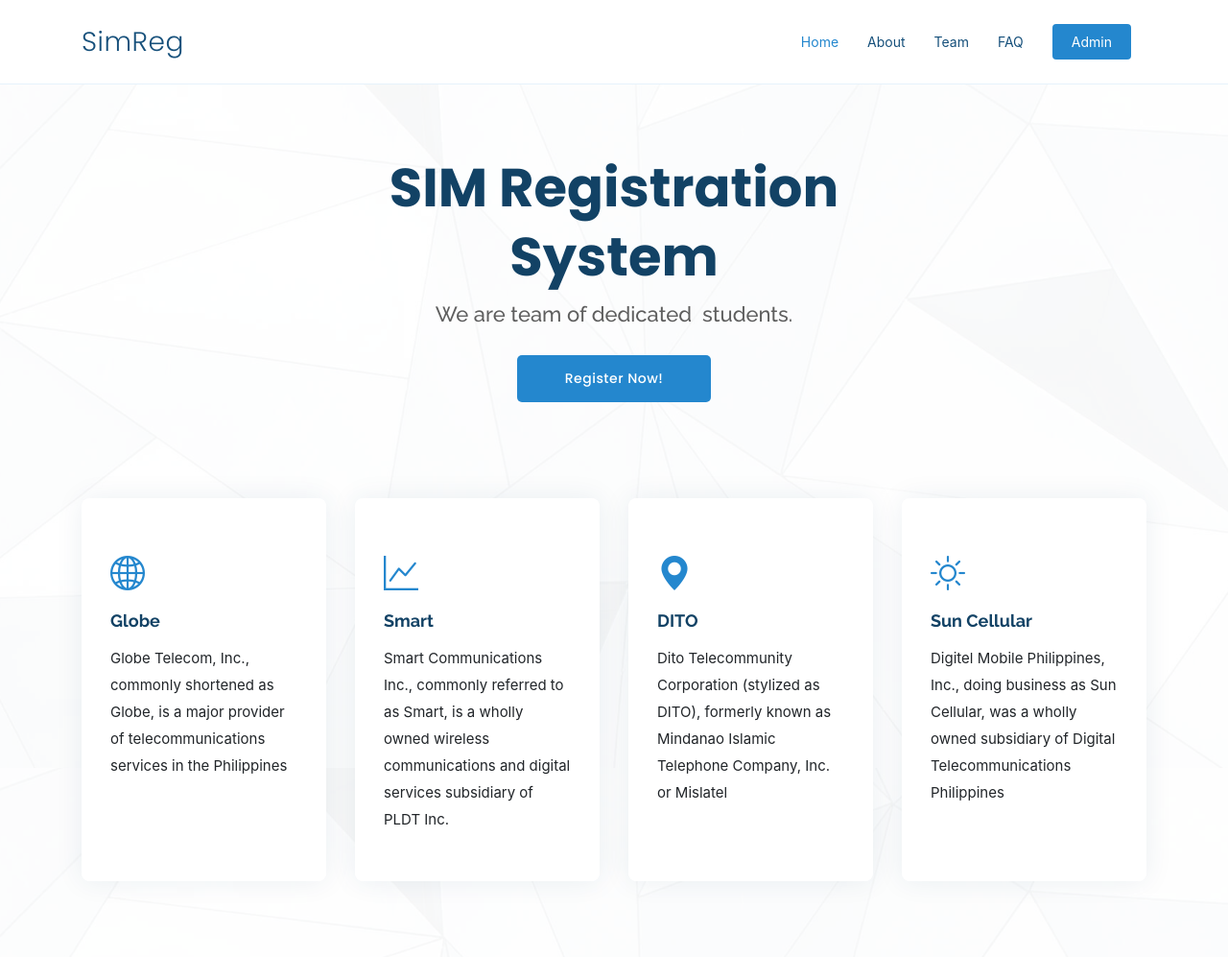
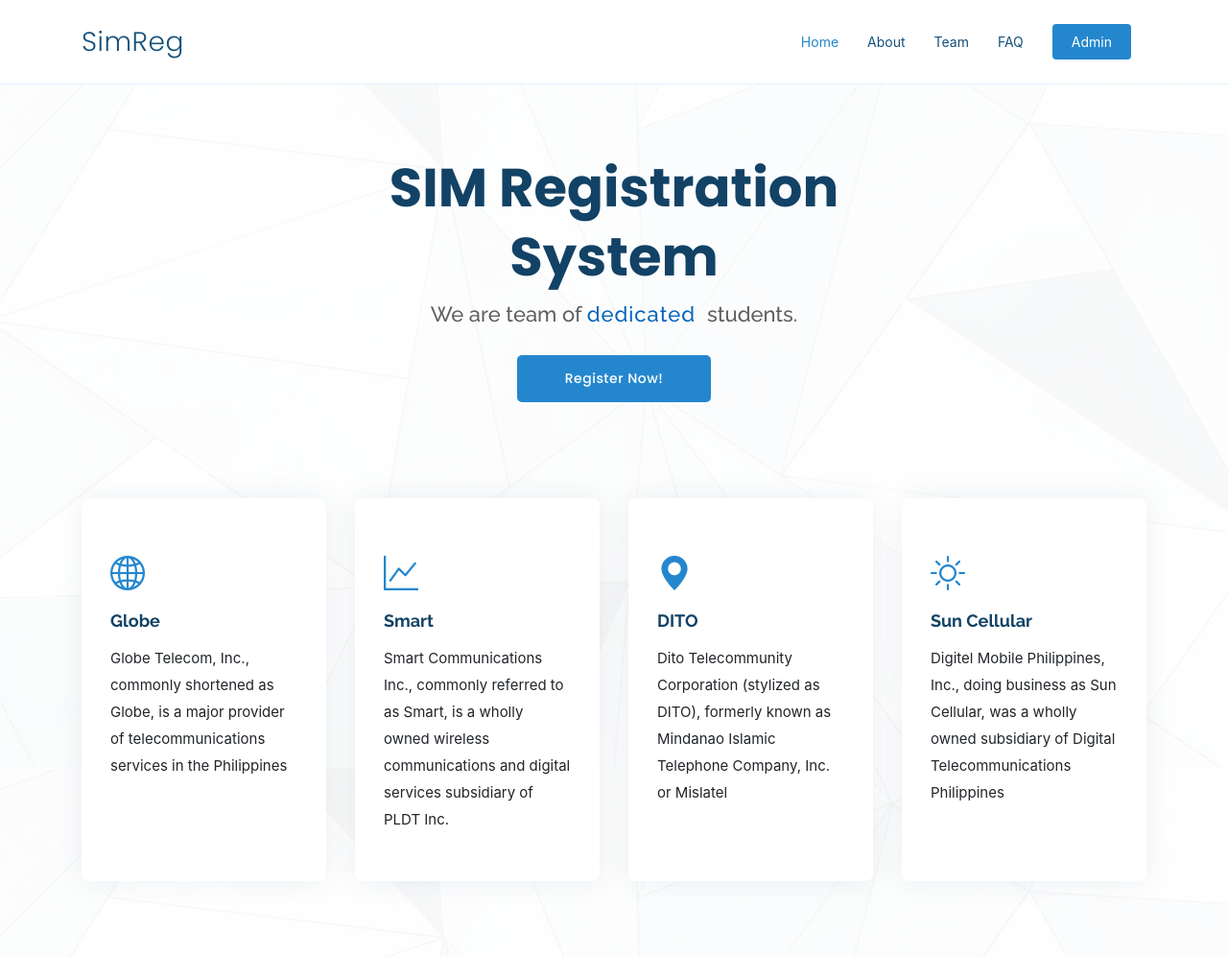
Before and after one commit to johnlouie09/simreg-project, a PHP site: page /index.php in a window 1280 px wide. Shown: the top 997 px of the page at 96% size. Run offline with PHP 8.4, Linux system fonts and the light colour scheme.

Commit message:
adding color on typing text

```diff
--- a/assets/css/style.css
+++ b/assets/css/style.css
@@ -435,6 +435,11 @@
   color: #5e5e5e;
   margin: 10px 0 0 0;
   font-size: 22px;
+}
+
+#hero h2 span {
+  color: #0563bb;
+  letter-spacing: 1px;
 }
 
 #hero .btn-get-started {
```
